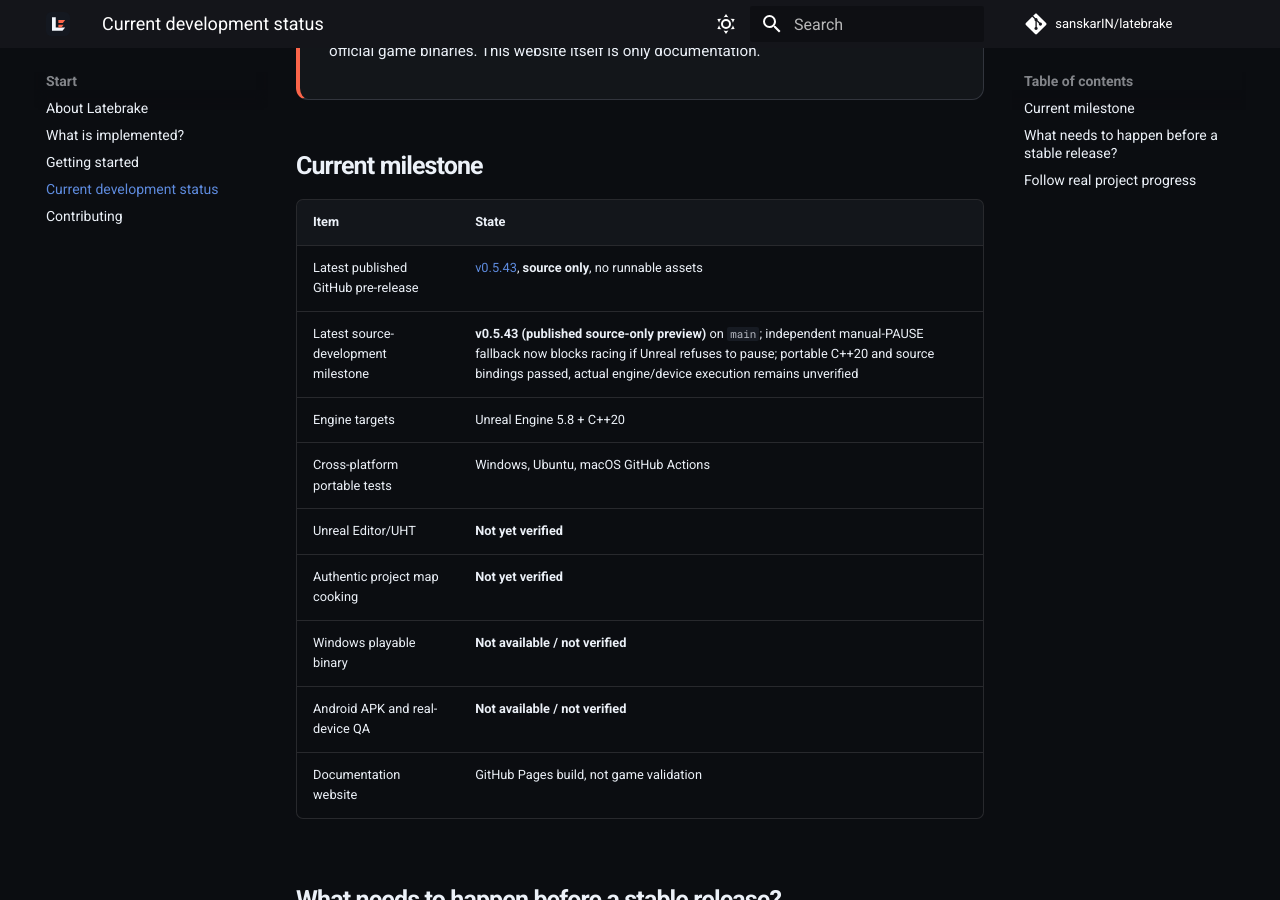
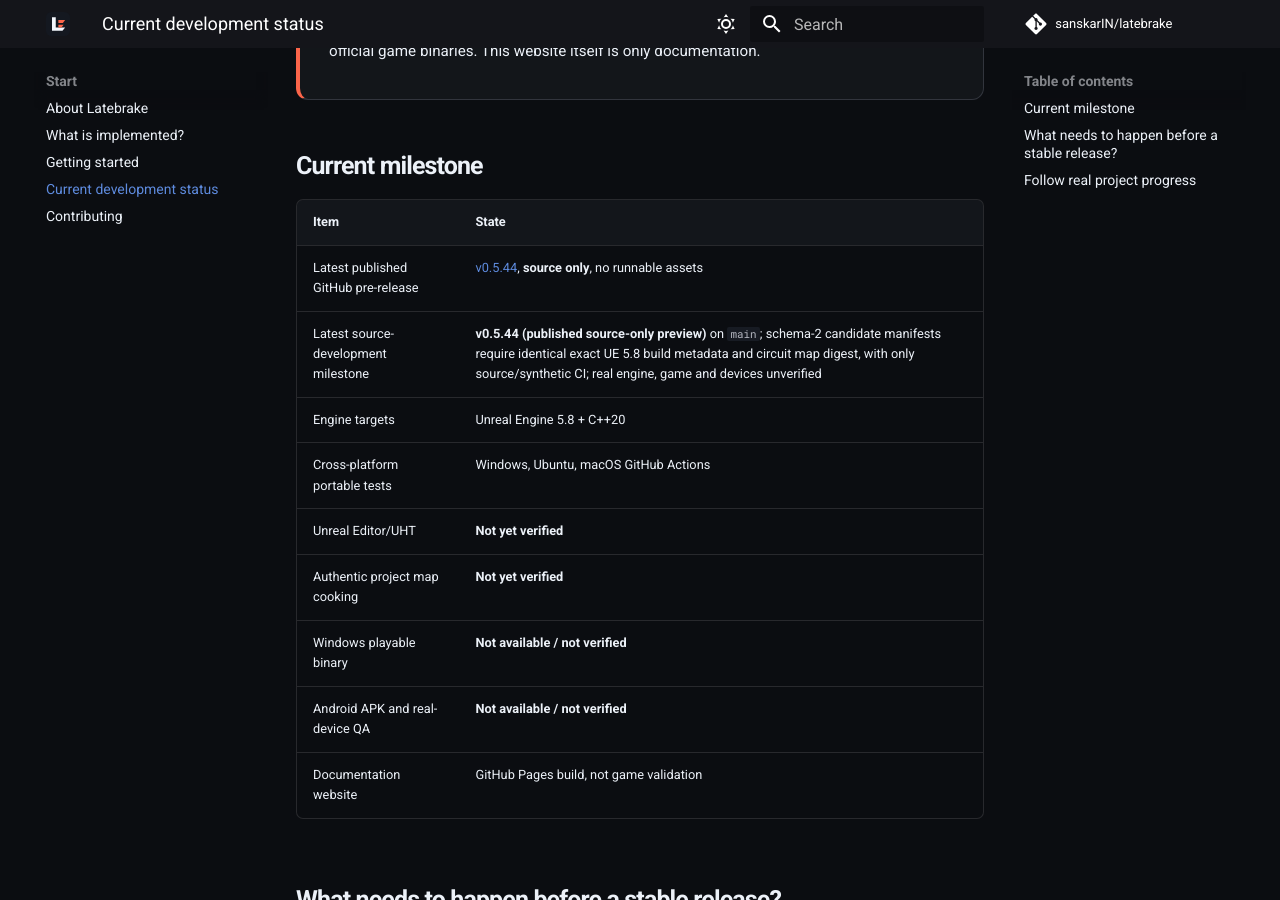
Before and after one commit to sanskarIN/latebrake, an MkDocs documentation site: the page built from docs/development-status.md, in a window 1280 px wide and 900 px high, scrolled down 308 px. Built offline with MkDocs 1.6.1 and Material for MkDocs 9.7.7, drawn with Linux system fonts in a browser that asks for light colours; comment, search, counter and statistics services are not loaded.

Commit message:
docs(pages): update v0.5.44 candidate status and limitations

```diff
--- a/docs/development-status.md
+++ b/docs/development-status.md
@@ -9,8 +9,8 @@
 
 | Item | State |
 | --- | --- |
-| Latest published GitHub pre-release | [v0.5.43](https://github.com/sanskarIN/latebrake/releases/tag/v0.5.43), **source only**, no runnable assets |
-| Latest source-development milestone | **v0.5.43 (published source-only preview)** on `main`; independent manual-PAUSE fallback now blocks racing if Unreal refuses to pause; portable C++20 and source bindings passed, actual engine/device execution remains unverified |
+| Latest published GitHub pre-release | [v0.5.44](https://github.com/sanskarIN/latebrake/releases/tag/v0.5.44), **source only**, no runnable assets |
+| Latest source-development milestone | **v0.5.44 (published source-only preview)** on `main`; schema-2 candidate manifests require identical exact UE 5.8 build metadata and circuit map digest, with only source/synthetic CI; real engine, game and devices unverified |
 | Engine targets | Unreal Engine 5.8 + C++20 |
 | Cross-platform portable tests | Windows, Ubuntu, macOS GitHub Actions |
 | Unreal Editor/UHT | **Not yet verified** |
```
